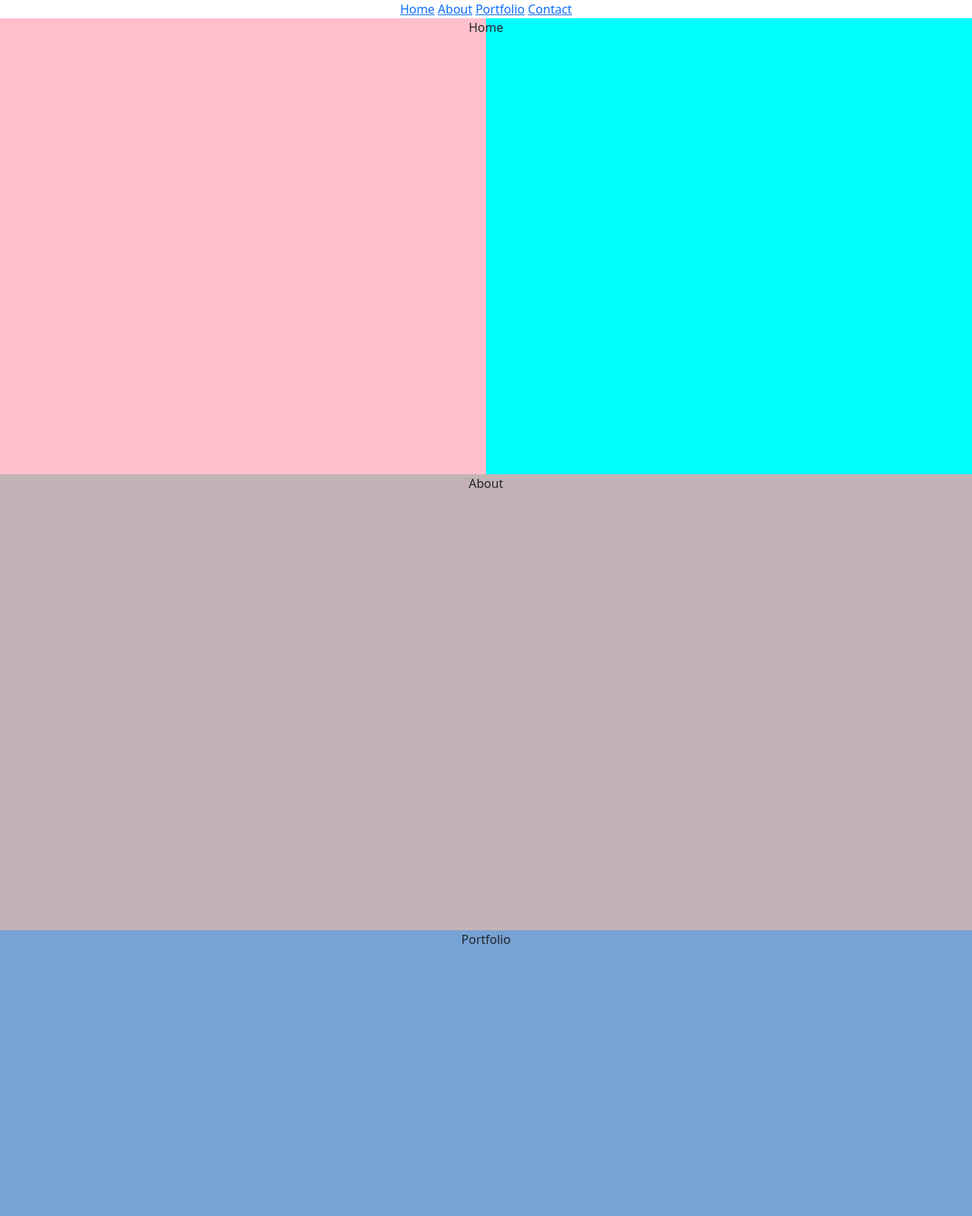
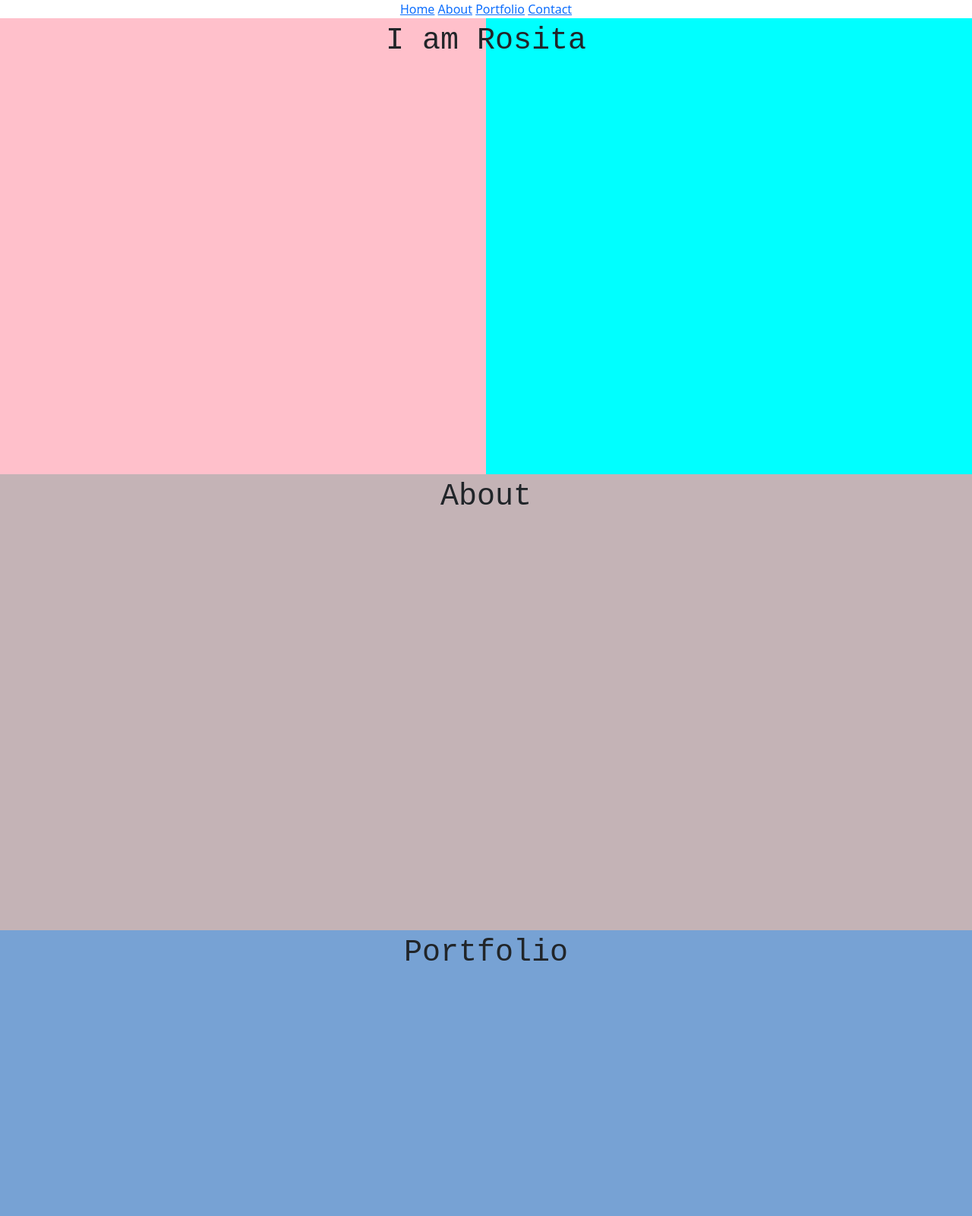
Before and after one commit to rosi24/Personal-Portfolio, a plain HTML site: page index.html in a window 1280 px wide. Shown: the top 1600 px of the page at 76% size. Drawn offline with nearby package versions, Linux system fonts and the light colour scheme.

Commit message:
Adjusting font sizes

```diff
--- a/index.html
+++ b/index.html
@@ -18,12 +18,16 @@
             <a href="#contact">Contact</a>
         </nav>
 
-        <section id="home">Home</section>
+        <section id="home">I am Rosita</section>
         <section id="about">About</section>
         <section id="portfolio">Portfolio</section>
         <section id="contact">Contact</section>
 
-
+<footer>
+    <p>Author: Hege Refsnes<br>
+        <a href="mailto:hege@example.com">hege@example.com</a>
+    </p>
+</footer>
 
 
 </body>
--- a/project.css
+++ b/project.css
@@ -6,22 +6,28 @@ html{
 
 #home{
   background: linear-gradient(90deg, #FFC0CB 50%, #00FFFF 50%);
-  <--background-color: pink;
   height: 600px;
-
+  font-size: 40px;
+  font-family: monospace;
 }
 
 #about{
   background-color: rgb(196, 179, 182);
   height: 600px;
+  font-family: monospace;
+  font-size: 40px;
 }
 
 #portfolio{
   background-color: rgb(119, 162, 212);
   height: 600px;
+  font-family: monospace;
+  font-size: 40px;
 }
 
 #contact{
   background-color: rgb(207, 231, 141);
   height: 600px;
+  font-family: monospace;
+  font-size: 40px;
 }
```
